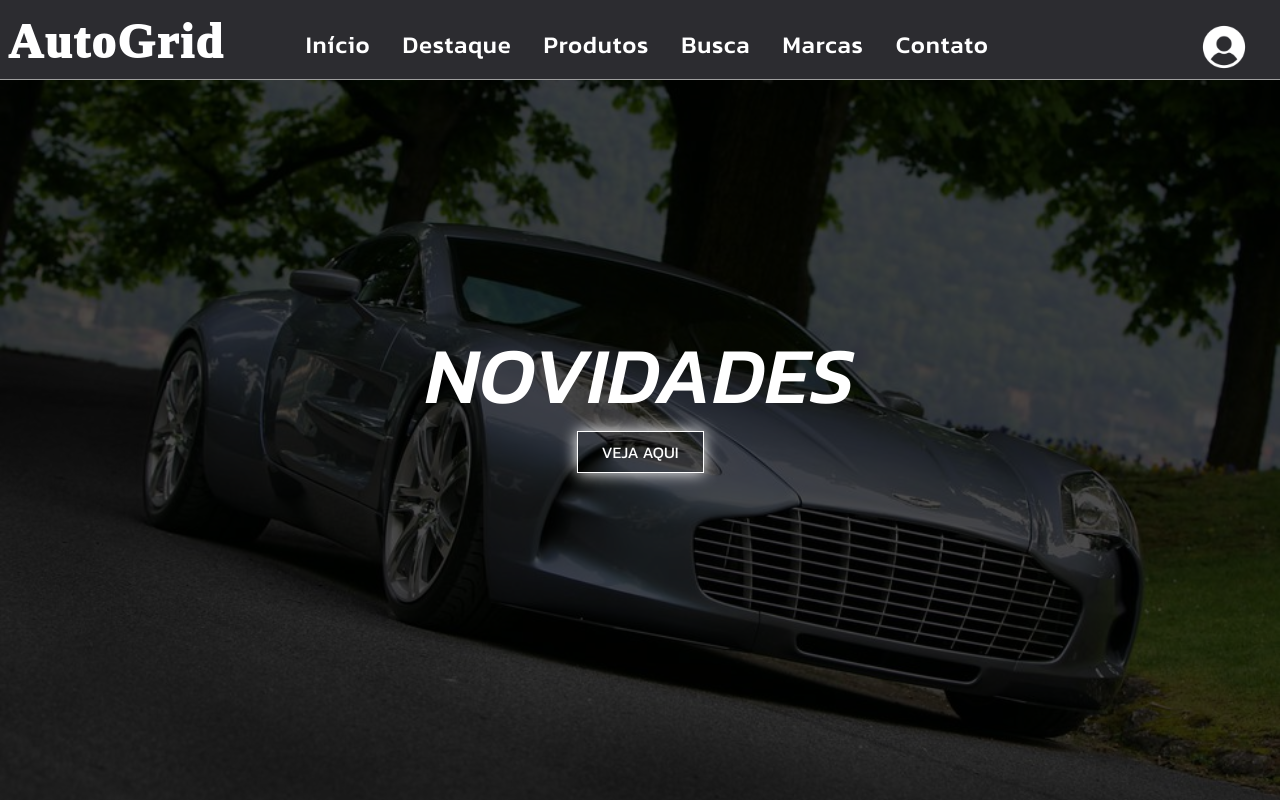
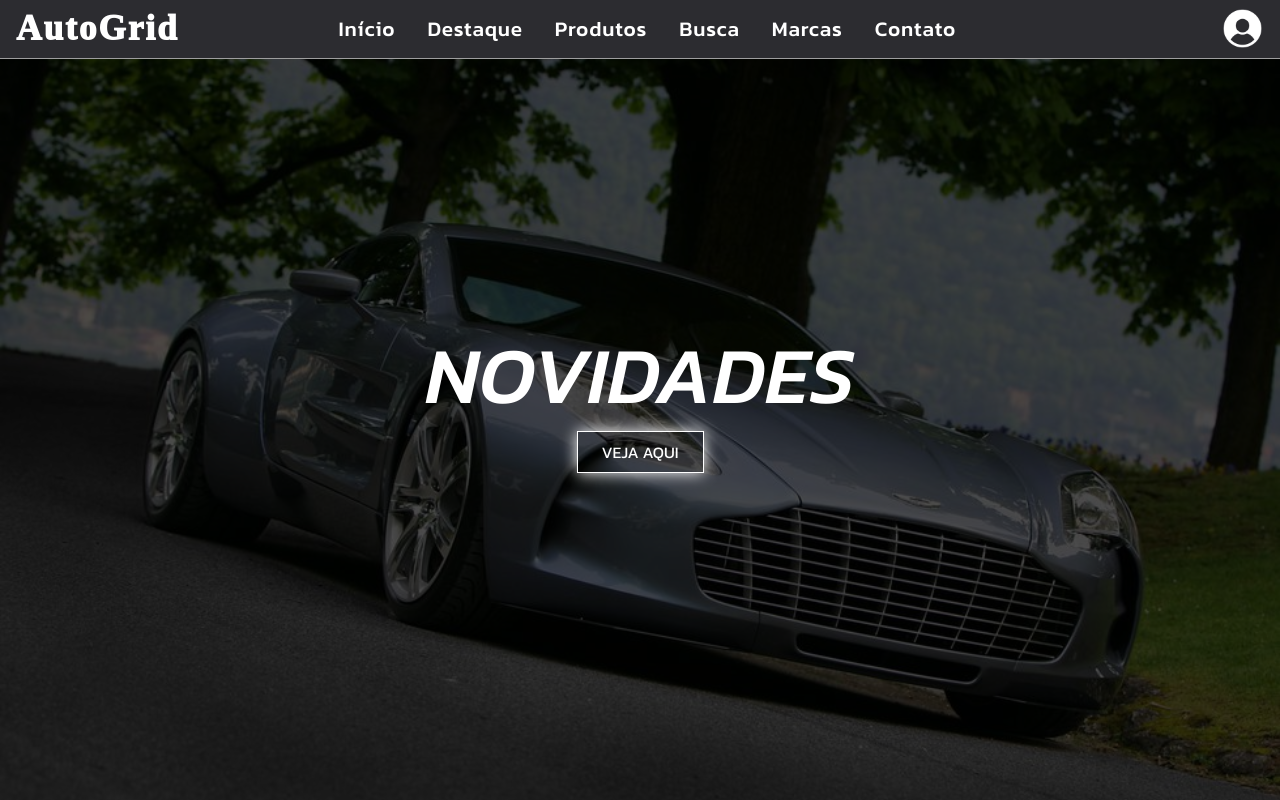
Before and after one commit to agsjohn/AutoGrid_WebSite, a plain HTML site: page index.html in a window 1280 px wide. Shown: the top 800 px of the page. Drawn offline with nearby package versions, Linux system fonts and the light colour scheme; a web font is replaced by a local one.

Commit message:
update header responsivity

```diff
--- a/header/header.css
+++ b/header/header.css
@@ -24,49 +24,128 @@ div{
 
 /* HEADER */
 header{
+    display: flex;
     background-color: #2c2c30;
-    height: 5rem;
     width: 100%;
     position: fixed;
-    top: 0rem;
-    display: flex;
+    top: 0;
     align-items: end;
-    justify-content: center;
+    justify-content: start;
     z-index: 10;
     border-bottom: 1px solid rgb(158, 158, 158);
 }
 
-header div{
-    width: 100%;
-}
-
 header svg{
     fill: white;
-    width: 3rem;
-    height: 3rem;
+    width: 2.5rem;
+    height: 2.5rem;
 }
 
 .header {
     display: flex;
     justify-content: end;
-    width: 20rem;
+    width: 15rem;
     padding: 0;
     margin: 0;
 }
 
 .header > h1 {
     margin: 0;
-    font-size: 3rem;
+    font-size: 2.2rem;
     letter-spacing: 2px;
     font-weight: 1000;
     font-family: "Impact, fantasy";
     padding: 0.5rem;
+    padding-left: 1rem;
 }
 
 .header > h1:hover {
     cursor: default;
 }
 
+.nav {
+    display: flex;
+    justify-content: center;
+    align-items: center;
+    padding: 1rem 0.5rem;
+    gap: 2rem;
+    width: 100%;
+}
+
+.nav > a {
+    text-align: center;
+    font-weight: 300;
+    letter-spacing: 0.05em;
+    text-decoration: none;
+    color: white;
+    text-decoration: none;
+}
+
+.nav>a:hover {
+    transform: scale(1.1);
+    transition: 0.4s ease;
+    cursor: pointer;
+}
+
+.nav h2{
+    font-size: 1.3rem;
+    padding: 0;
+    margin: 0;
+    position: relative;
+}
+
+.nav a h2::after{
+    content: '';
+    background-color: white;
+    border-radius: 10rem;
+    height: 0.1rem;
+    width: 0;
+    position: absolute;
+    bottom: 0;
+    left: 50%;
+    transform: translateX(-50%);
+    transition: width 0.2s ease;
+}
+
+.nav a h2:hover::after{
+    width: 100%;
+}
+
+.login{
+    display: flex;
+    align-items: center;
+    justify-content: end;
+    width: 15rem;
+    margin: 0;
+}
+
+
+.loginIcon{
+    background-image: url("../images/user_icon.png");
+    background-repeat: no-repeat;
+    background-size: contain;
+    filter: invert();
+    height: 2.7rem;
+    width: 2.7rem;
+    margin-bottom: 0.5rem;
+    margin-right: 1rem;
+}
+
+.loginIcon:hover{
+    cursor: pointer;
+    transform: scale(1.1);
+    transition: 0.4s ease;
+}
+
+.menu-button{
+    display: none;
+    padding-right: 1rem;
+    padding-bottom: 0.3rem;
+}
+
+
+
+/* SIDEBAR */
 .sidebar{
     position: fixed;
     top: 0;
@@ -143,124 +222,38 @@ header svg{
     color: white;
 }
 
-.nav {
-    display: flex;
-    justify-content: center;
-    align-items: center;
-    padding: 0.5rem;
-    padding-bottom: 1rem;
-    gap: 2rem;
+
+
+/* RESPONSIVITY */
+@media (max-width: 1023px) {
+    .header {
+        width: 12rem;
     }
 
-.nav > a {
-    text-align: center;
-    font-weight: 300;
-    letter-spacing: 0.05em;
-    text-decoration: none;
-    color: white;
-    text-decoration: none;
-    padding-bottom: 3px;
-}
-
-.nav>a:hover {
-    transform: scale(1.1);
-    transition: 0.4s ease;
-    cursor: pointer;
+    .header > h1{
+        font-size: 2rem;
     }
 
     .nav h2{
-    font-size: 1.5rem;
-    padding: 0;
-    margin: 0;
-    position: relative;
-}
-
-.nav a h2::after{
-    content: '';
-    background-color: white;
-    border-radius: 10rem;
-    height: 0.1rem;
-    width: 0;
-    position: absolute;
-    bottom: 0;
-    left: 50%;
-    transform: translateX(-50%);
-    transition: width 0.2s ease;
-}
-
-.nav a h2:hover::after{
-    width: 100%;
+        font-size: 0.8rem;
     }
 
     .login{
-    display: flex;
-    align-items: center;
-    justify-content: end;
-    width: 20rem;
-    padding-right: 2rem;
-    padding-bottom: 0.5rem;
-    margin: 0;
+        width: 12rem;
     }
 
     .loginIcon{
-    background-image: url("../images/user_icon.png");
-    background-repeat: no-repeat;
-    background-size: contain;
-    filter: invert();
-    height: 3rem;
-    width: 3rem;
-}
-
-.loginIcon:hover{
-    cursor: pointer;
-    transform: scale(1.1);
-    transition: 0.4s ease;
-}
-
-.menu-button{
-    display: none;
-    padding-right: 1rem;
-}
-
-
-
-/* RESPONSIVITY */
-@media (max-width: 1200px) {
-    .nav h2{
-        font-size: 1rem;
+        height: 2.3rem;
+        width: 2.3rem;
     }
 }
 
-@media (max-width: 960px) {
-    .header{
-        padding-left: 1rem;
-    }
-    .header > h1{
-        font-size: 2rem;
-    }
-    .nav h2{
-        font-size: 0.8rem;
-    }
-    .login{
-        width: 13rem;
-    }
-    .header {
-        justify-content: center;
-        width: 13rem;
-    }
-}
-
-@media(max-width: 800px){
+@media(max-width: 767px){
     .hideOnMobile{
         display: none;
     }
+
     .menu-button{
         display: block;
     }
 }
-
-@media(max-width: 400px){
-  .sidebar{
-    width: 100%;
-  }
-}
```
Lines whose indentation alone changed are shown as unchanged.
